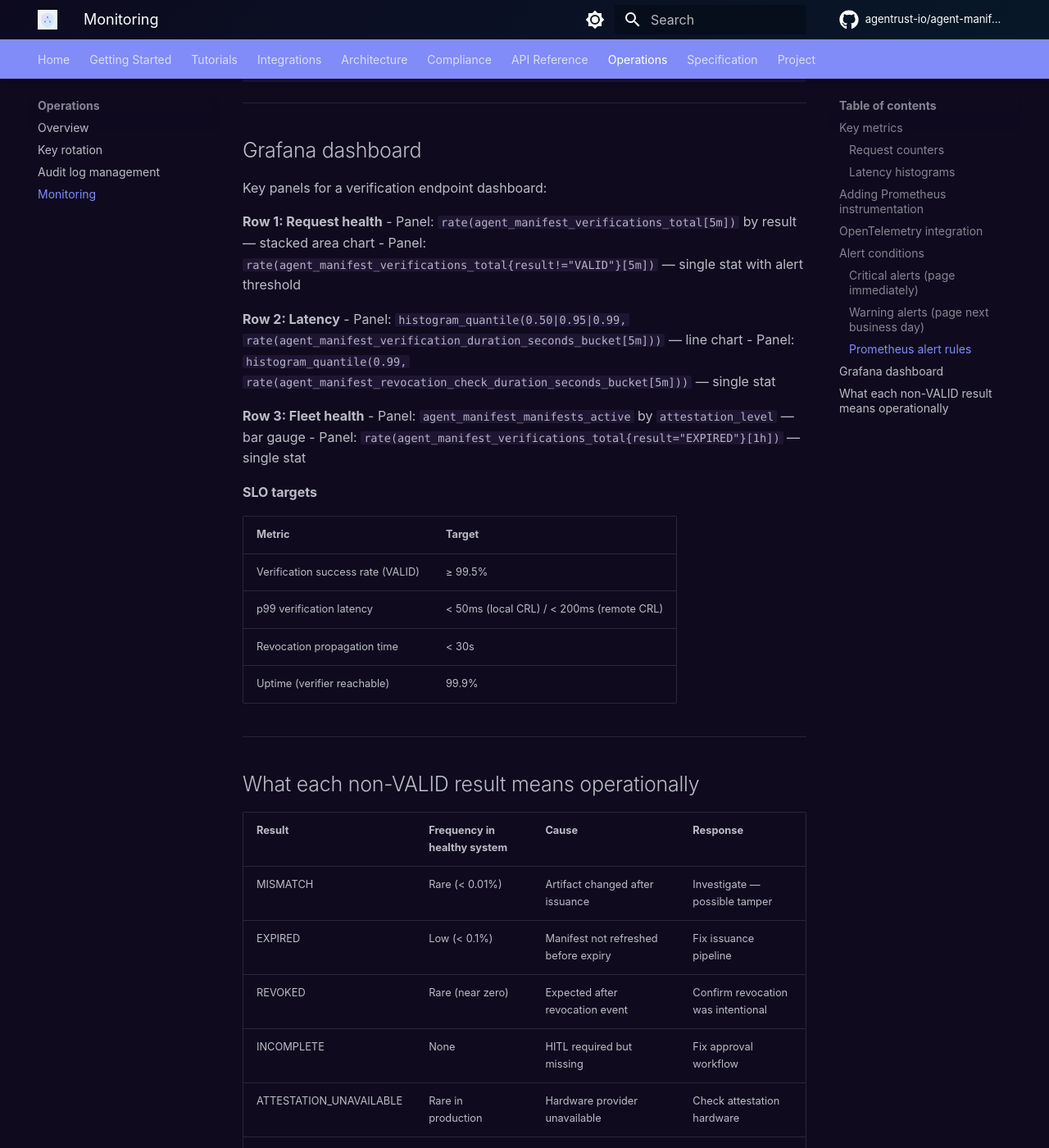
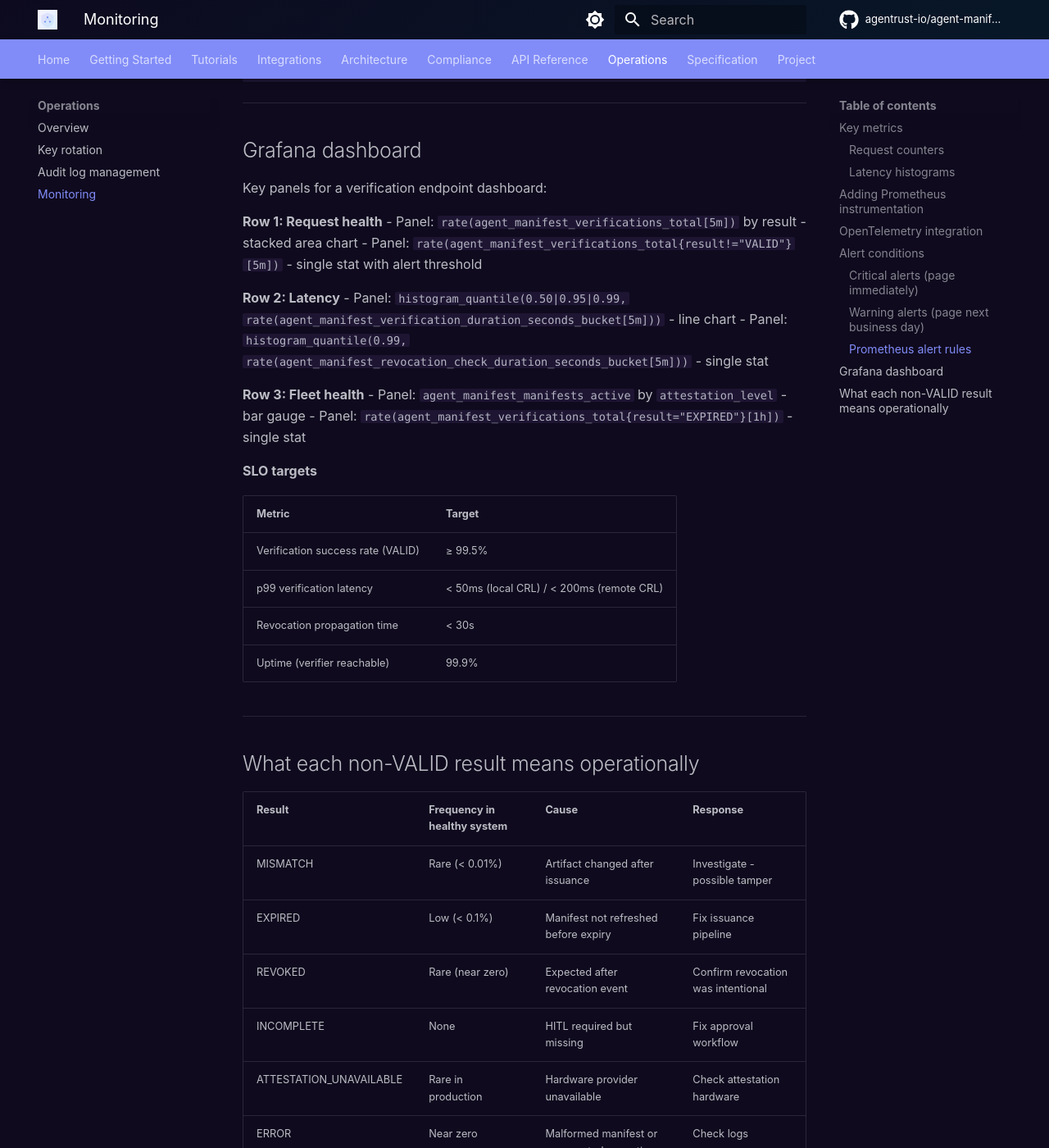
Before and after one commit to agentrust-io/agent-manifest, an MkDocs documentation site: the page built from docs/operations/monitoring.md, in a window 1280 px wide and 1400 px high, scrolled down 4079 px. Shown: the whole window at 82% size. Built offline with MkDocs 1.6.1 and Material for MkDocs 9.7.7, drawn with Linux system fonts in a browser that asks for light colours; some web fonts are replaced; comment, search, counter and statistics services are not loaded; some of the changed text lies outside the part shown.

Commit message:
docs: remove em dashes

```diff
--- a/docs/operations/monitoring.md
+++ b/docs/operations/monitoring.md
@@ -110,7 +110,7 @@
 | Condition | PromQL | Meaning |
 |-----------|--------|---------|
 | INVALID spike | `rate(agent_manifest_verifications_total{result="MISMATCH"}[5m]) > 0.1` | Possible artifact tampering or replay attack |
-| REVOKED spike | `rate(agent_manifest_verifications_total{result="REVOKED"}[5m]) > 0.5` | Active incident — multiple manifests being revoked |
+| REVOKED spike | `rate(agent_manifest_verifications_total{result="REVOKED"}[5m]) > 0.5` | Active incident  -  multiple manifests being revoked |
 | Verifier unreachable | `absent(agent_manifest_verifications_total)` | Verification sidecar is down |
 
 ### Warning alerts (page next business day)
@@ -162,16 +162,16 @@
 Key panels for a verification endpoint dashboard:
 
 **Row 1: Request health**
-- Panel: `rate(agent_manifest_verifications_total[5m])` by result — stacked area chart
-- Panel: `rate(agent_manifest_verifications_total{result!="VALID"}[5m])` — single stat with alert threshold
+- Panel: `rate(agent_manifest_verifications_total[5m])` by result  -  stacked area chart
+- Panel: `rate(agent_manifest_verifications_total{result!="VALID"}[5m])`  -  single stat with alert threshold
 
 **Row 2: Latency**
-- Panel: `histogram_quantile(0.50|0.95|0.99, rate(agent_manifest_verification_duration_seconds_bucket[5m]))` — line chart
-- Panel: `histogram_quantile(0.99, rate(agent_manifest_revocation_check_duration_seconds_bucket[5m]))` — single stat
+- Panel: `histogram_quantile(0.50|0.95|0.99, rate(agent_manifest_verification_duration_seconds_bucket[5m]))`  -  line chart
+- Panel: `histogram_quantile(0.99, rate(agent_manifest_revocation_check_duration_seconds_bucket[5m]))`  -  single stat
 
 **Row 3: Fleet health**
-- Panel: `agent_manifest_manifests_active` by `attestation_level` — bar gauge
-- Panel: `rate(agent_manifest_verifications_total{result="EXPIRED"}[1h])` — single stat
+- Panel: `agent_manifest_manifests_active` by `attestation_level`  -  bar gauge
+- Panel: `rate(agent_manifest_verifications_total{result="EXPIRED"}[1h])`  -  single stat
 
 **SLO targets**
 
@@ -188,7 +188,7 @@
 
 | Result | Frequency in healthy system | Cause | Response |
 |--------|-----------------------------|-------|----------|
-| MISMATCH | Rare (< 0.01%) | Artifact changed after issuance | Investigate — possible tamper |
+| MISMATCH | Rare (< 0.01%) | Artifact changed after issuance | Investigate  -  possible tamper |
 | EXPIRED | Low (< 0.1%) | Manifest not refreshed before expiry | Fix issuance pipeline |
 | REVOKED | Rare (near zero) | Expected after revocation event | Confirm revocation was intentional |
 | INCOMPLETE | None | HITL required but missing | Fix approval workflow |
```
